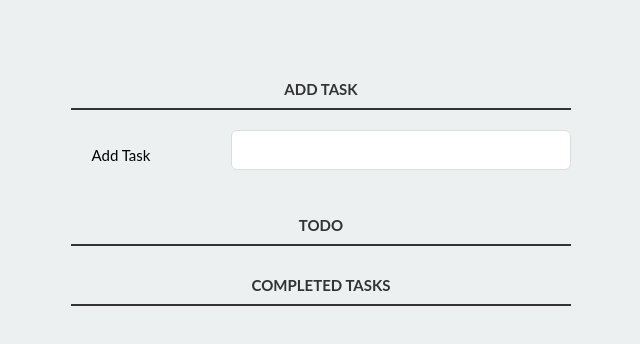
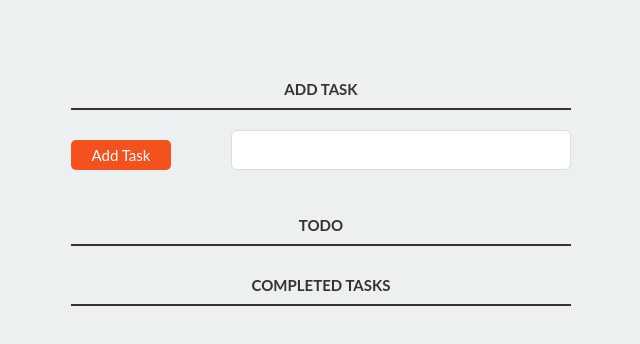
Before and after one commit to pezzonovante7/task-manager, a plain HTML site: page index.html in a window 1280 px wide. Shown: the whole page, without its empty margins (319-959 px from the left). Drawn offline with nearby package versions, Linux system fonts and the light colour scheme.

Commit message:
Update index.html

```diff
--- a/index.html
+++ b/index.html
@@ -18,7 +18,7 @@
 <div class="container">
 	<p>
 	<label for="new-task" class="middle">Add Task</label>
-	<input id="new-task" type="text"><button>Add Task</button>
+	<input id="new-task" type="text"><button id="imp">Add Task</button>
 	</p>
 
 	<h3 class="middle">Todo</h3>
```
